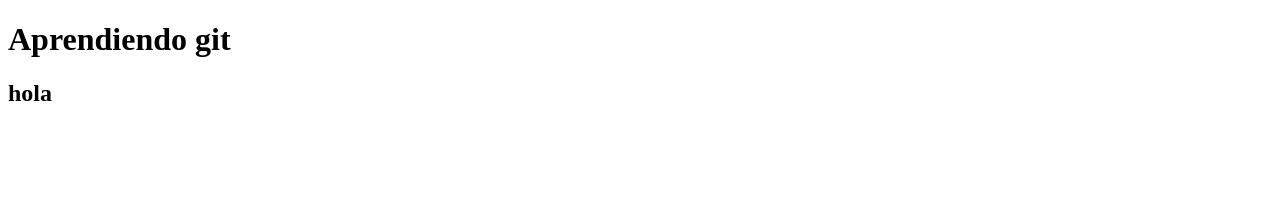
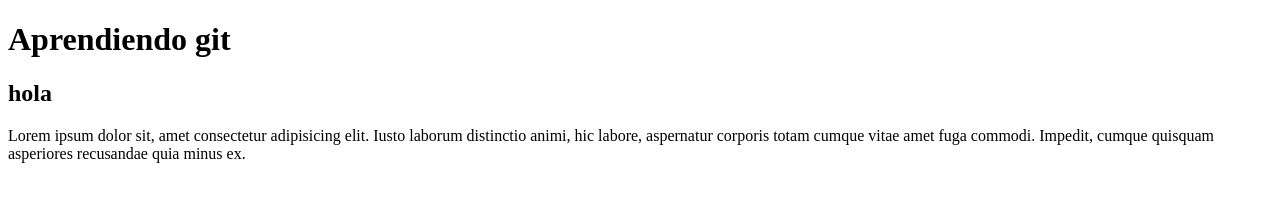
Before and after one commit to manuelmoyano1998/prueba, a plain HTML site: page index.html in a window 1280 px wide. Drawn offline with Linux system fonts and the light colour scheme.

Commit message:
creacion de section y parrafo en rama

```diff
--- a/index.html
+++ b/index.html
@@ -12,6 +12,9 @@
     <main>
         <h1> Aprendiendo git</h1>
         <h2>hola</h2>
+        <section>
+            <div><p>Lorem ipsum dolor sit, amet consectetur adipisicing elit. Iusto laborum distinctio animi, hic labore, aspernatur corporis totam cumque vitae amet fuga commodi. Impedit, cumque quisquam asperiores recusandae quia minus ex.</p></div>
+        </section>
     </main>
     <footer>
 
```
